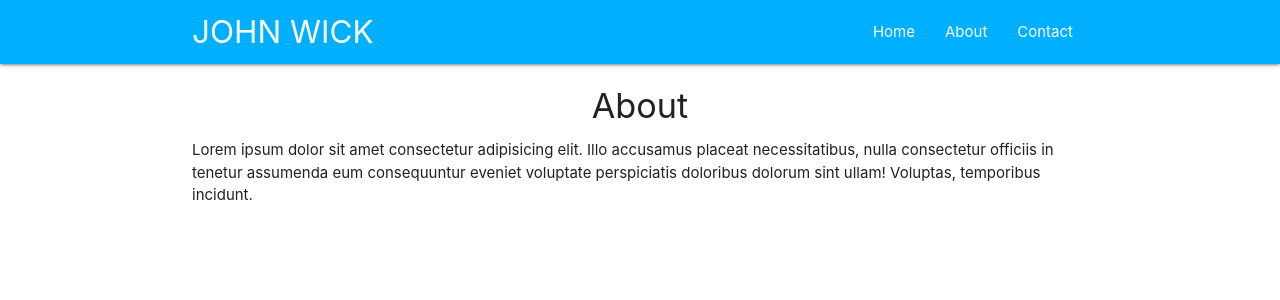
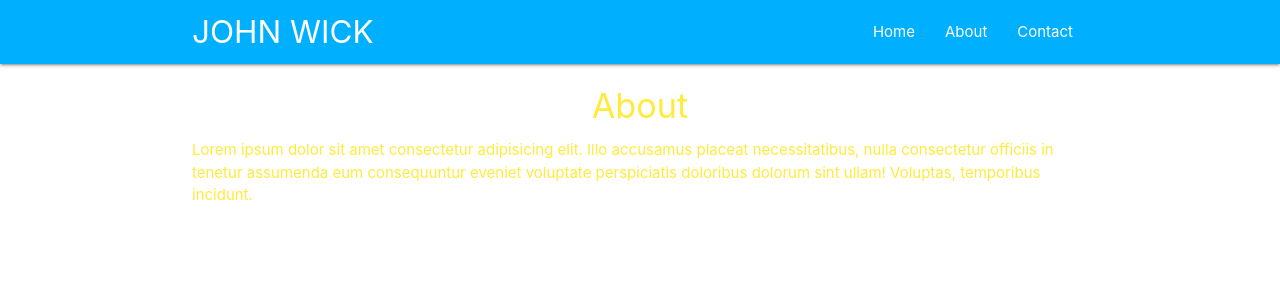
Before and after one commit to mitesh-pv/react_basics, a React (Create React App) app in the folder part_6/portfolioapp/: page /About in a window 1280 px wide. Shown: the top 300 px of the page. Built offline with nearby package versions, Linux system fonts and the light colour scheme.

Commit message:
wrapped component

```diff
--- a/part_6/portfolioapp/src/components/About.js
+++ b/part_6/portfolioapp/src/components/About.js
@@ -1,5 +1,5 @@
 import React from 'react'
-
+import Hoc from '../hoc/Hoc'
 const About =()=>{
 
     return(
@@ -11,4 +11,4 @@ const About =()=>{
     )
 }
 
-export default About
+export default Hoc(About)
--- /dev/null
+++ b/part_6/portfolioapp/src/hoc/Hoc.js
@@ -0,0 +1,17 @@
+import React from 'react'
+
+const Hoc =(WrappedComponent)=>{
+    const colors=['red', 'blue', 'pink', 'yellow', 'green', 'orange'];
+    const randomColor=colors[Math.floor(Math.random()*5)];
+    const className=randomColor+'-text';
+
+    return(props)=>{
+        return(
+            <div className={className}>
+                <WrappedComponent {...props} />
+            </div>
+        )
+    }
+}
+
+export default Hoc
```
